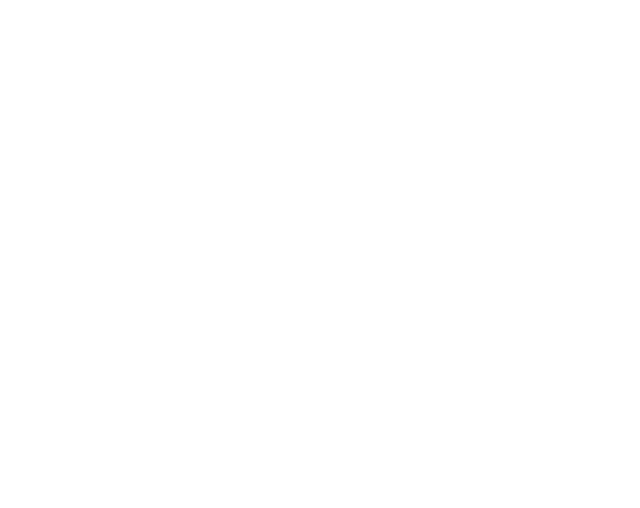
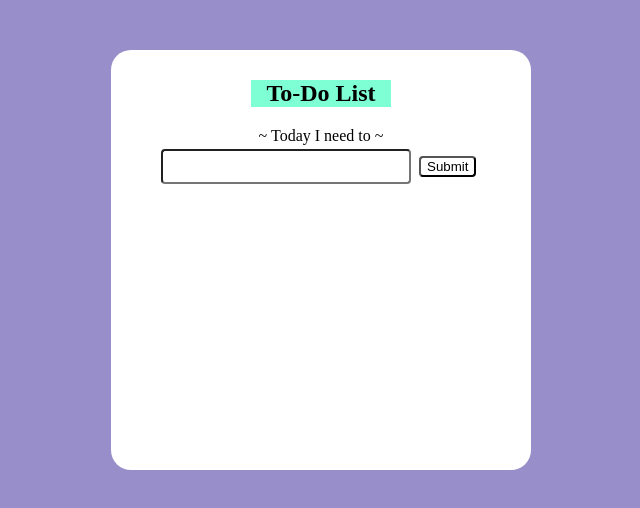
Before and after one commit to dts-kominfo-rea2a/challenge-08-rzkts, a website: page index.html in a window 1280 px wide. Shown: the whole page, without its empty margins (319-959 px from the left). Drawn offline with Linux system fonts and the light colour scheme.

Commit message:
Challenge 8 JS DOM menampilkan todo list

```diff
--- a/index.html
+++ b/index.html
@@ -4,19 +4,33 @@
     <meta charset="UTF-8" />
     <meta http-equiv="X-UA-Compatible" content="IE=edge" />
     <meta name="viewport" content="width=device-width, initial-scale=1.0" />
+    <link rel="stylesheet" href="style.css" />
     <title>Challenge - DOM</title>
   </head>
   <body>
     <div id="app">
       <!-- TODO: Buatlah sebuah header dengan id todo-title -->
+      <div id="todo-title">
+        <h2>To-Do List</h2>
+      </div>
       <!-- TODO: Buatlah sebuah subtitle dengan id todo-subtitle -->
+      <div id="todo-subtitle">
+        <span>~ Today I need to ~</span>
+      </div>
 
       <!-- Section: input -->
       <!-- TODO: Buatlah sebuah input bertipe text dengan id todo-input -->
       <!-- TODO: Buatlah sebuah button dengan id todo-submit -->
+      <section>
+        <input type="text" id="todo-input" />
+        <button type="button" id="todo-submit">Submit</button>
+      </section>
 
       <!-- Section output -->
       <!-- TODO: Buatlah sebuah <ul> dengan id todo-output -->
+      <section>
+        <ul id="todo-output"></ul>
+      </section>
     </div>
 
     <!-- ! Untuk tantangan ini, script jangan diubah ke external js yah ! -->
@@ -25,17 +39,34 @@
       let button;
       let input;
       let output;
+      let keypress;
 
       // TODO: Buatlah sebuah fungsi dengan nama fnClickHandler
       // Fungsi yang digunakan untuk menambahkan tulisan
       // Jangan ubah cara deklarasi fungsinya, cukup isi saja
-      function fnClickHandler(toDoItem) {}
+      function fnClickHandler(toDoItem) {
+        input = document.getElementById("todo-input").value;
+        output = document.createElement("li");
+        result = document.createTextNode(input);
+
+        output.appendChild(result);
+        document.getElementById("todo-output").append(output);
+        document.getElementById("todo-input").value = "";
+      }
 
       // TODO: register event onclick / addEventListener untuk button
       // akan menjalankan fungsi fnClickHandler
+      button = document.getElementById("todo-submit");
+      button.addEventListener("click", fnClickHandler);
 
       // TODO: register event onkeypress / addEventListener untuk input
       // sehingga saat di input ditekan enter akan menjalankan fungsi fnClickHandler juga
+      keypress = document.getElementById("todo-input");
+      keypress.addEventListener("keypress", (event) => {
+        if (event.key === "Enter" || event.keyCode("13")) {
+          fnClickHandler();
+        }
+      });
     </script>
   </body>
 </html>
--- /dev/null
+++ b/style.css
@@ -0,0 +1,53 @@
+body {
+    background-color: #988EC9;
+}
+
+#app {
+    margin: 50px auto;
+    background-color: white;
+    border-radius: 20px;
+    width: 400px;
+    height: 400px;
+    box-sizing: content-box;
+    padding: 10px;
+}
+
+#todo-title {
+    text-align: center;
+    border: 5px;
+    background-color: aquamarine;
+    margin: 0 130px;
+}
+
+#todo-subtitle {
+    text-align: center;
+    text-decoration: none;
+}
+
+#todo-input {
+    box-sizing: border-box;
+    width: 250px;
+    padding: 8px 4px;
+    border-radius: 4px;
+    margin: 4px 0 0 40px;
+}
+
+#todo-submit {
+    border-radius: 4px;
+    margin: 0 0 0 4px;
+    background-color: white;
+}
+
+#todo-submit:hover {
+    cursor: pointer;
+    background-color: azure;
+}
+
+#todo-output {
+    width: 250px;
+    margin: 30px 10px;
+}
+
+li {
+    margin: 10px 0;
+}
```
